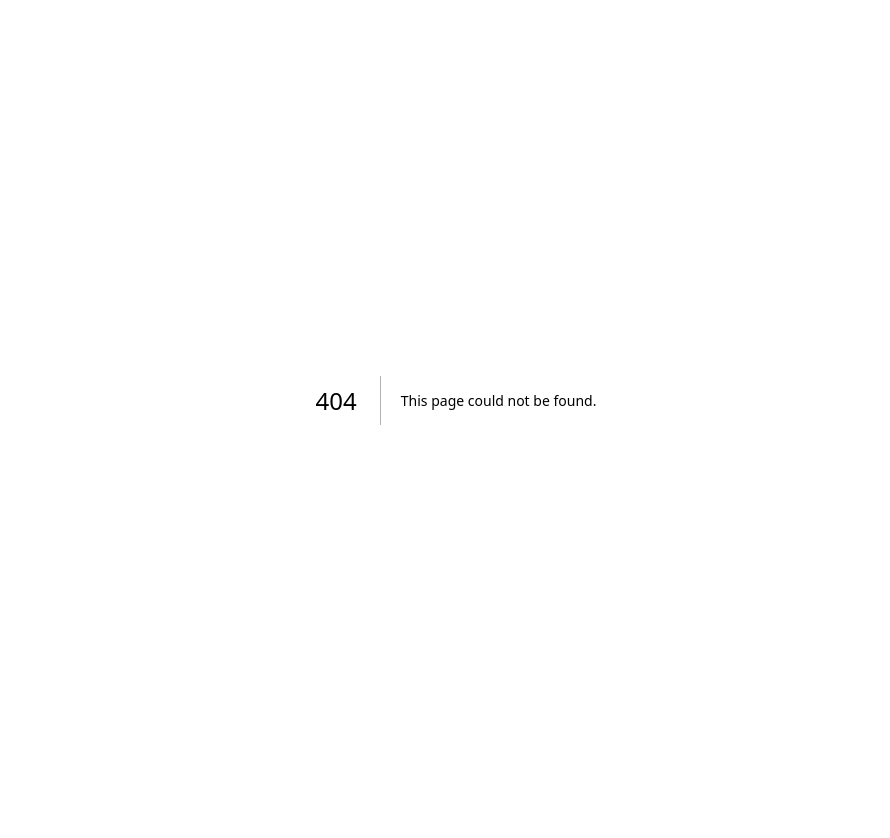
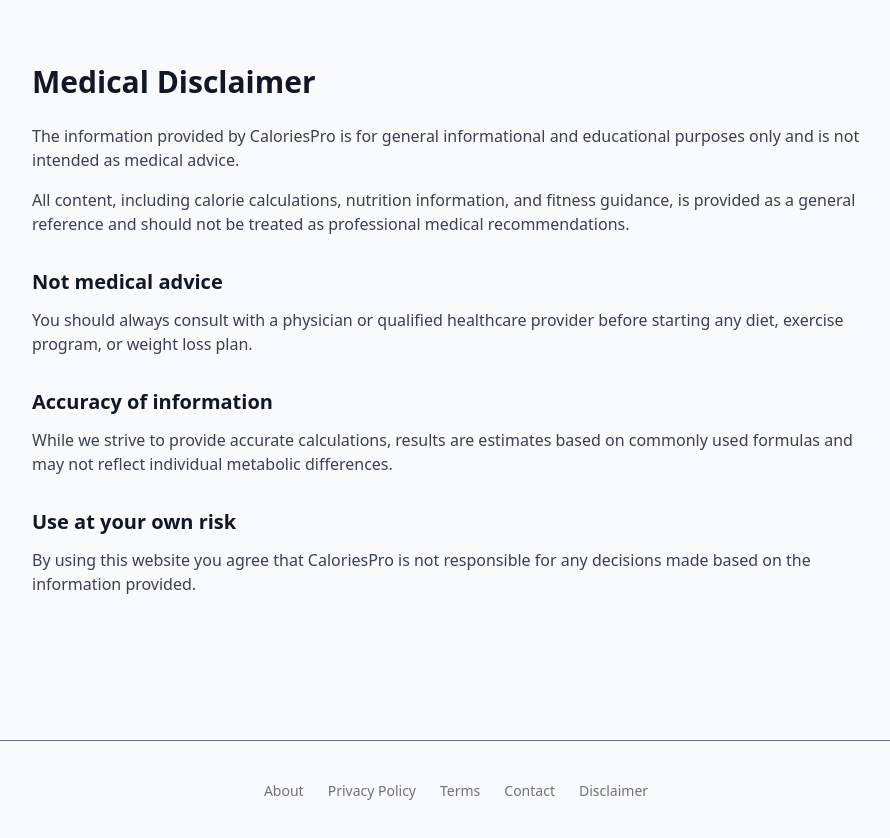
Before and after one commit to anthonysanchezz/calorie-calculator, a Next.js app: page /disclaimer in a window 1280 px wide. Before the commit this address had no page. Shown: the top 838 px of the page, without its empty margins (184-1074 px from the left). Before the commit the page ends 800 px from the top, so only its background shows below. Built offline with nearby package versions, Linux system fonts and the light colour scheme.

Commit message:
fix footer

```diff
--- /dev/null
+++ b/app/about/page.tsx
@@ -0,0 +1,31 @@
+export default function About() {
+  return (
+    <main className="max-w-4xl mx-auto px-6 py-16">
+
+      <h1 className="text-3xl font-bold mb-6">
+        About CaloriesPro
+      </h1>
+
+      <p className="mb-4 text-gray-700">
+        CaloriesPro is a free online platform designed to help people calculate their daily calorie needs based on their personal data and fitness goals.
+      </p>
+
+      <p className="mb-4 text-gray-700">
+        Our mission is to provide simple and useful tools that help users understand nutrition, weight loss, and muscle gain in a practical way.
+      </p>
+
+      <p className="mb-4 text-gray-700">
+        The calorie calculator is based on the Mifflin-St Jeor equation, one of the most widely accepted formulas for estimating basal metabolic rate.
+      </p>
+
+      <h2 className="text-xl font-semibold mt-10 mb-3">
+        Our goal
+      </h2>
+
+      <p className="text-gray-700">
+        We aim to build a collection of high-quality health and fitness calculators that are free, fast, and easy to use.
+      </p>
+
+    </main>
+  );
+}
--- /dev/null
+++ b/app/contact/page.tsx
@@ -0,0 +1,23 @@
+export default function Contact() {
+  return (
+    <main className="max-w-4xl mx-auto px-6 py-16">
+
+      <h1 className="text-3xl font-bold mb-6">
+        Contact
+      </h1>
+
+      <p className="mb-4 text-gray-700">
+        If you have any questions, feedback, or business inquiries you can contact us at:
+      </p>
+
+      <p className="mb-4 font-medium">
+        contact@caloriespro.com
+      </p>
+
+      <p className="text-gray-700">
+        We usually respond within 48 hours.
+      </p>
+
+    </main>
+  );
+}
--- /dev/null
+++ b/app/disclaimer/page.tsx
@@ -0,0 +1,43 @@
+export default function Disclaimer() {
+  return (
+    <main className="max-w-4xl mx-auto px-6 py-16">
+
+      <h1 className="text-3xl font-bold mb-6">
+        Medical Disclaimer
+      </h1>
+
+      <p className="mb-4 text-gray-700">
+        The information provided by CaloriesPro is for general informational and educational purposes only and is not intended as medical advice.
+      </p>
+
+      <p className="mb-4 text-gray-700">
+        All content, including calorie calculations, nutrition information, and fitness guidance, is provided as a general reference and should not be treated as professional medical recommendations.
+      </p>
+
+      <h2 className="text-xl font-semibold mt-8 mb-3">
+        Not medical advice
+      </h2>
+
+      <p className="mb-4 text-gray-700">
+        You should always consult with a physician or qualified healthcare provider before starting any diet, exercise program, or weight loss plan.
+      </p>
+
+      <h2 className="text-xl font-semibold mt-8 mb-3">
+        Accuracy of information
+      </h2>
+
+      <p className="mb-4 text-gray-700">
+        While we strive to provide accurate calculations, results are estimates based on commonly used formulas and may not reflect individual metabolic differences.
+      </p>
+
+      <h2 className="text-xl font-semibold mt-8 mb-3">
+        Use at your own risk
+      </h2>
+
+      <p className="text-gray-700">
+        By using this website you agree that CaloriesPro is not responsible for any decisions made based on the information provided.
+      </p>
+
+    </main>
+  );
+}
--- a/app/layout.tsx
+++ b/app/layout.tsx
@@ -36,16 +36,28 @@
         <meta name="google-adsense-account" content="ca-pub-4335047551907086"/>
       </head>
 
-<body>
+      <body className="min-h-full flex flex-col">
 
         {children}
 
-<Script
-src="https://pagead2.googlesyndication.com/pagead/js/adsbygoogle.js?client=ca-pub-4335047551907086"
-strategy="afterInteractive"
-async
-crossOrigin="anonymous"
-/>
+        {/* Footer */}
+        <footer className="text-center text-sm text-gray-500 py-10 border-t mt-20">
+
+          <div className="flex gap-6 justify-center flex-wrap">
+
+            <a href="/about">About</a>
+
+            <a href="/privacy-policy">Privacy Policy</a>
+
+            <a href="/terms">Terms</a>
+
+            <a href="/contact">Contact</a>
+
+            <a href="/disclaimer">Disclaimer</a>
+
+          </div>
+
+        </footer>
 
       </body>
 
--- /dev/null
+++ b/app/privacy-policy/page.tsx
@@ -0,0 +1,48 @@
+export default function Privacy() {
+  return (
+    <main className="max-w-4xl mx-auto px-6 py-16">
+
+      <h1 className="text-3xl font-bold mb-6">
+        Privacy Policy
+      </h1>
+
+      <p className="mb-4 text-gray-700">
+        At CaloriesPro, accessible from caloriespro.com, one of our main priorities is the privacy of our visitors.
+      </p>
+
+      <h2 className="text-xl font-semibold mt-8 mb-3">
+        Google AdSense
+      </h2>
+
+      <p className="mb-4 text-gray-700">
+        We use Google AdSense to display advertisements. Google may use cookies and web beacons to show ads based on your visits to this and other websites.
+      </p>
+
+      <p className="mb-4 text-gray-700">
+        Google uses the DoubleClick cookie which enables it and its partners to serve ads based on users visits.
+      </p>
+
+      <p className="mb-4 text-gray-700">
+        Users may opt out of personalized advertising by visiting:
+        https://www.google.com/settings/ads
+      </p>
+
+      <h2 className="text-xl font-semibold mt-8 mb-3">
+        Information we collect
+      </h2>
+
+      <p className="mb-4 text-gray-700">
+        We do not collect personal information unless voluntarily provided.
+      </p>
+
+      <h2 className="text-xl font-semibold mt-8 mb-3">
+        Consent
+      </h2>
+
+      <p className="text-gray-700">
+        By using our website, you consent to our Privacy Policy.
+      </p>
+
+    </main>
+  );
+}
--- /dev/null
+++ b/app/terms/page.tsx
@@ -0,0 +1,35 @@
+export default function Terms() {
+  return (
+    <main className="max-w-4xl mx-auto px-6 py-16">
+
+      <h1 className="text-3xl font-bold mb-6">
+        Terms and Conditions
+      </h1>
+
+      <p className="mb-4 text-gray-700">
+        By accessing this website you agree to be bound by these terms.
+      </p>
+
+      <h2 className="text-xl font-semibold mt-8 mb-3">
+        Disclaimer
+      </h2>
+
+      <p className="mb-4 text-gray-700">
+        The information provided by CaloriesPro is for educational purposes only and should not be considered medical advice.
+      </p>
+
+      <p className="mb-4 text-gray-700">
+        Always consult a qualified healthcare professional before making dietary changes.
+      </p>
+
+      <h2 className="text-xl font-semibold mt-8 mb-3">
+        Limitation of liability
+      </h2>
+
+      <p className="text-gray-700">
+        We are not responsible for any losses or damages resulting from the use of this website.
+      </p>
+
+    </main>
+  );
+}
```
Lines whose indentation alone changed are shown as unchanged.
